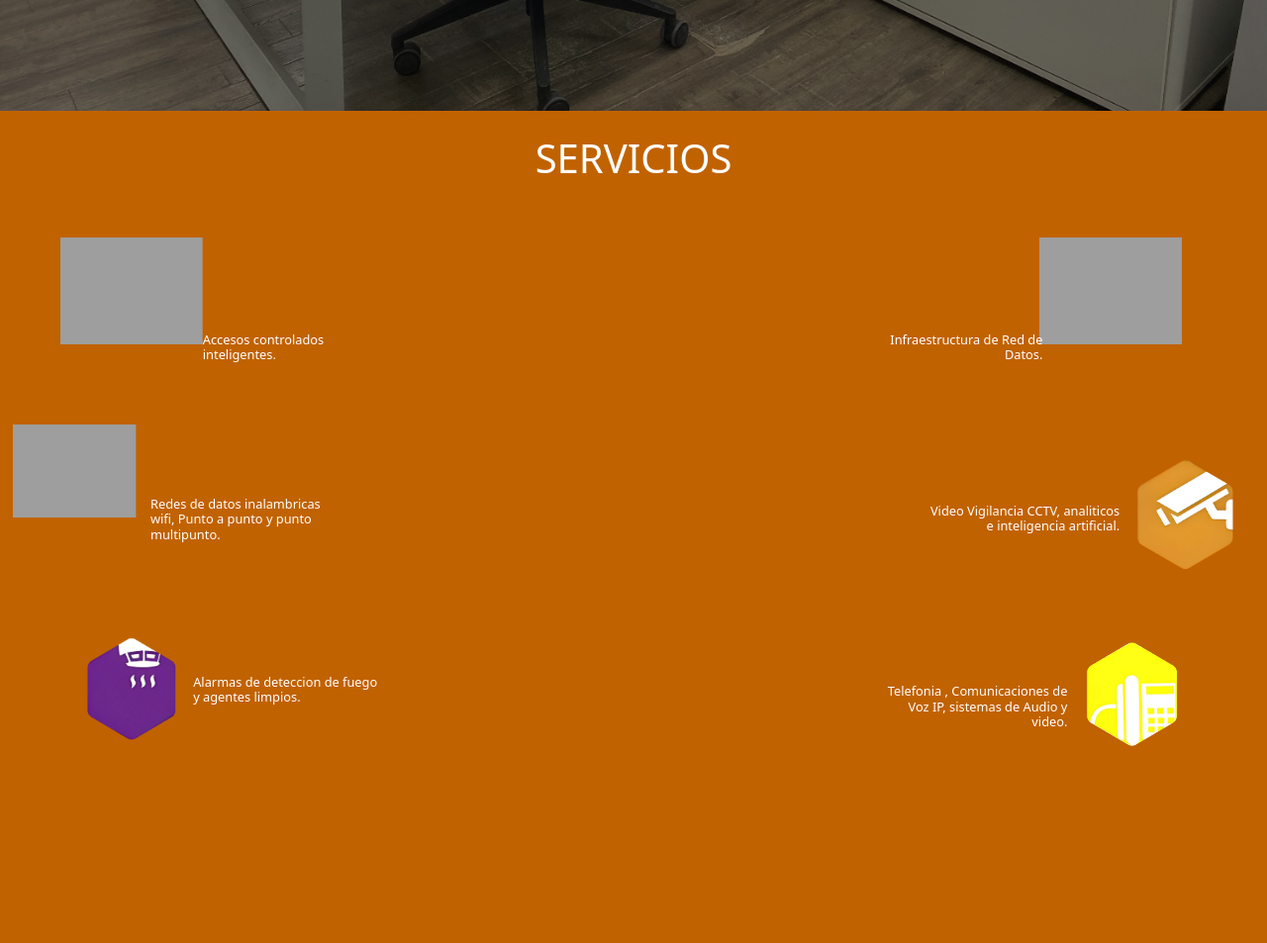
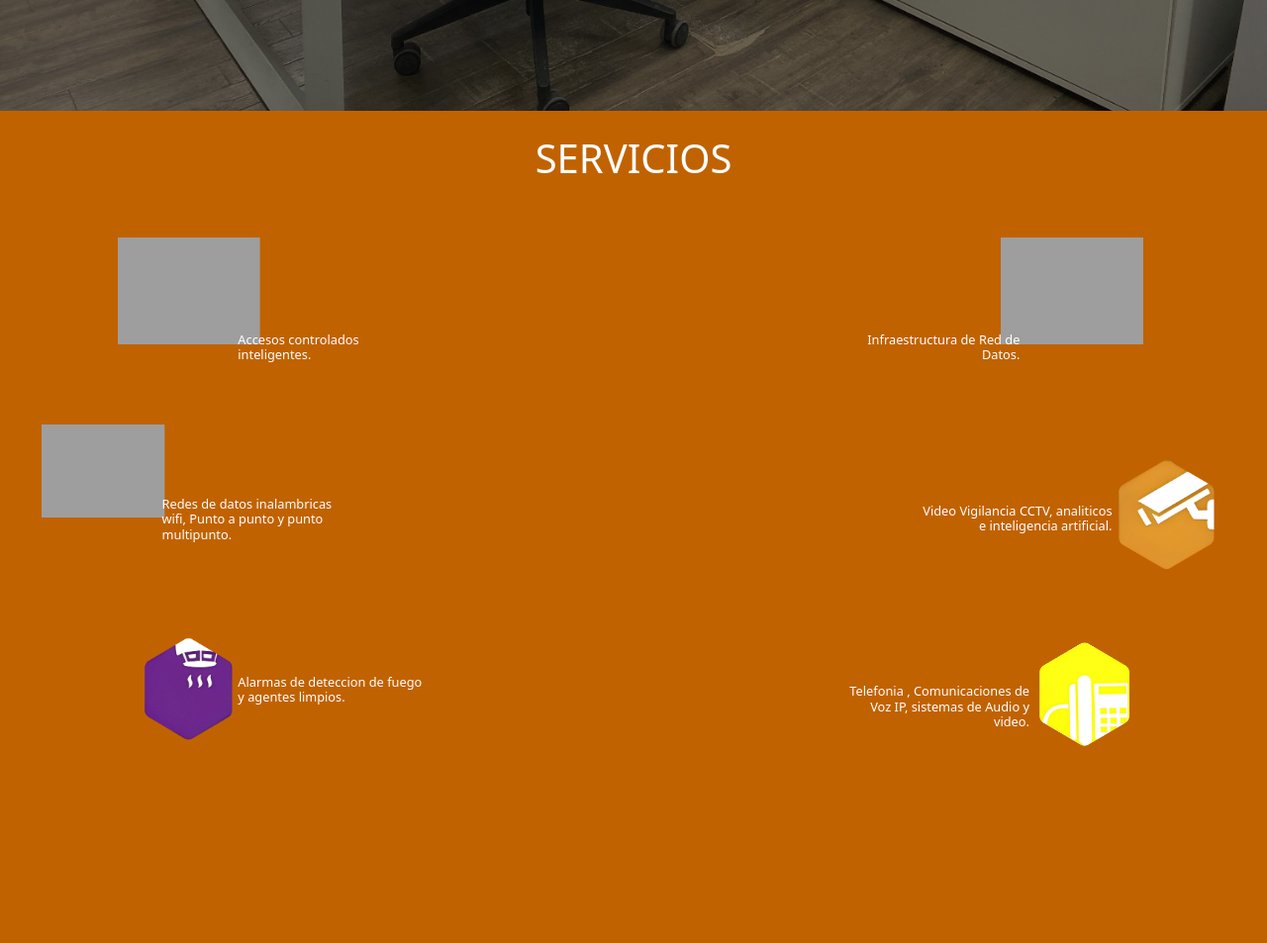
Before and after one commit to Innovative-net-mx/innovative-Webpage, a Django app: page / in a window 1280 px wide. Shown: the part 788-1741 px from the top of the page at 99% size. Run offline with Django 3.2, Linux system fonts and the light colour scheme; some libraries are stand-ins or nearby versions; grey boxes are pictures that could not be loaded.

Commit message:
hexagonos-alineados

```diff
--- a/homepage/static/css/estilo.css
+++ b/homepage/static/css/estilo.css
@@ -157,6 +157,7 @@
  .phex-a {
      display: inline-block;
      font-size: 80%;
+     margin-left: 37%;
      margin-top: 150%;
      position: absolute;
      width: 200%;
@@ -166,7 +167,7 @@
  .phex-b {
      display: inline-block;
      font-size: 80%;
-     margin-left: 65%;
+     margin-left: 77%;
      margin-top: 323%;
      position: absolute;
      width: 200%;
@@ -176,7 +177,7 @@
  .phex-c {
      display: inline-block;
      font-size: 80%;
-     margin-left: 230%;
+     margin-left: 277%;
      margin-top: 510%;
      position: absolute;
      width: 200%;
@@ -209,7 +210,7 @@
 
  .phex-d {
      font-size: 80%;
-     margin-left: 564%;
+     margin-left: 540%;
      margin-top: 150%;
      position: absolute;
      width: 200%;
@@ -220,7 +221,7 @@
  .phex-e {
      display: inline-block;
      font-size: 80%;
-     margin-left: 645%;
+     margin-left: 637%;
      margin-top: 330%;
      position: absolute;
      width: 200%;
@@ -231,7 +232,7 @@
  .phex-f {
      display: inline-block;
      font-size: 80%;
-     margin-left: 590%;
+     margin-left: 550%;
      margin-top: 520%;
      position: absolute;
      width: 200%;
@@ -251,7 +252,7 @@
  @media(max-width: 670px) {
      .phex-d {
          width: 320%;
-         margin-left: 440%;
+         margin-left: 420%;
          font-size: 60%;
          margin-top: 150%;
      }
@@ -261,7 +262,7 @@
      .phex-f {
          width: 320%;
          margin-top: 490%;
-         margin-left: 470%;
+         margin-left: 430%;
          font-size: 60%;
      }
  }
@@ -341,8 +342,7 @@
      width: 40%;
  }
 
-
- .btnservicios{
+ .btnservicios {
      position: relative;
      display: inline-block;
      margin: 15px;
@@ -369,7 +369,7 @@
      transform: scale(0.9);
  }
 
-  .btnnos{
+ .btnnose {
      position: relative;
      display: inline-block;
      margin: 15px;
@@ -382,17 +382,17 @@
      background: transparent;
      cursor: pointer;
      transition: ease-out 0.5s;
-    border: 2px solid #c16200;
+     border: 2px solid black;
      border-radius: 10px;
      box-shadow: inset 0 0 0 0 #c16200;
  }
 
-  .btnnos:hover {
+ .btnnose:hover {
      color: white;
      box-shadow: inset 0 -100px 0 0 #c16200;
  }
 
-  .btnnos:active {
+ .btnnose:active {
      transform: scale(0.9);
  }
 
@@ -479,7 +479,7 @@
 
  .a {
      width: 150%;
-     margin-left: -150%;
+     margin-left: -90%;
      position: absolute;
      margin-top: 50%;
  }
@@ -488,20 +488,20 @@
      width: 130%;
      position: absolute;
      margin-top: 247%;
-     margin-left: -80%;
+     margin-left: -50%;
  }
 
  .c {
      width: 160%;
      position: absolute;
      margin-top: 374%;
-     margin-left: 95%;
+     margin-left: 155%;
  }
 
  .d {
      width: 150%;
      position: absolute;
-     margin-left: 760%;
+     margin-left: 720%;
      margin-top: 50%;
  }
 
@@ -509,11 +509,11 @@
      width: 120%;
      position: absolute;
      margin-top: 260%;
-     margin-left: 850%;
+     margin-left: 830%;
  }
 
  .f {
-     margin-left: 730%;
+     margin-left: 680%;
      width: 225%;
      position: absolute;
      margin-top: 300%;
@@ -584,7 +584,6 @@
      height: 100%;
  }
 
-
  @import url(https://fonts.googleapis.com/css?family=Raleway:400,900);
  /* --- IMAGE-HOVER --- */
 
@@ -694,7 +693,6 @@
  .image-hover:hover .description {
      transform: translateY(0);
  }
-
 
  .linea {
      width: 100%;
--- a/homepage/templates/homepage/contacto.html
+++ b/homepage/templates/homepage/contacto.html
@@ -111,7 +111,7 @@
 
 
 
-            <button class="btnservicios"> Enviar datos
+            <button class="btnnose"> Enviar datos
             </button>
 
 
--- a/homepage/templates/homepage/home_ruben.html
+++ b/homepage/templates/homepage/home_ruben.html
@@ -139,7 +139,7 @@
 
 
 <a href="{% url "objetivos" %}">
-  <button class="btnnos"> Objetivos
+  <button class="btnservicios"> Objetivos
   </button>
 </a>
 
```
Lines whose indentation alone changed are shown as unchanged.
